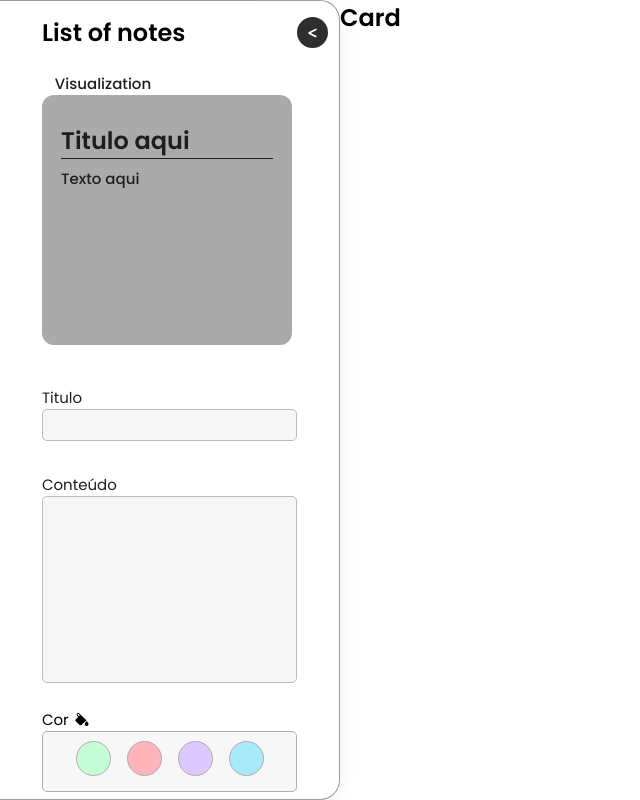
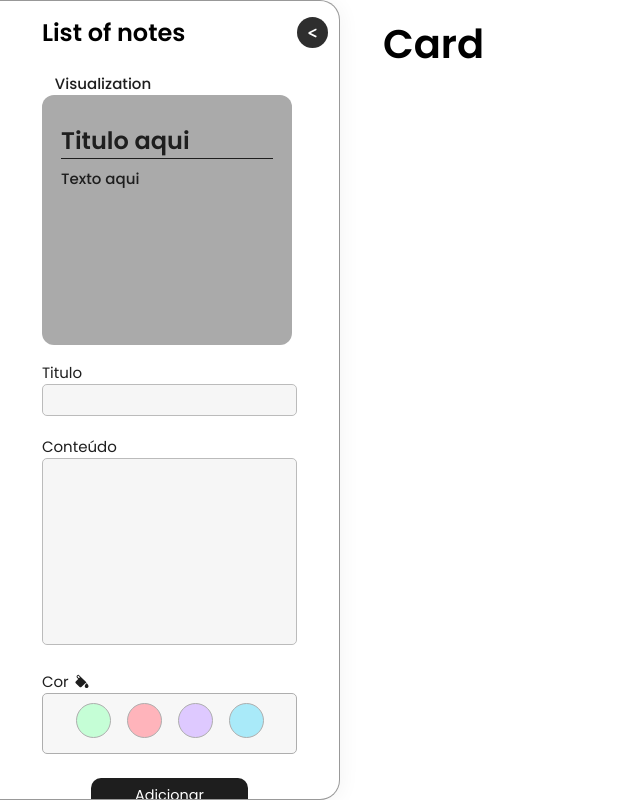
Before and after one commit to WillianOL/List-of-notes, a React (Vite) app: page / in a window 1280 px wide. Shown: the whole page, without its empty margins (0-640 px from the left). Built offline with nearby package versions, Linux system fonts and the light colour scheme.

Commit message:
Criação  da funcionaldiade de adicionar os cards(ainda não terminada)

```diff
--- a/src/GlobalContext.jsx
+++ b/src/GlobalContext.jsx
@@ -8,6 +8,7 @@ export const GlobalStorage = ({ children }) => {
     texto: 'Texto aqui',
     background: '#AAA',
   });
+  const [cardList, setCardList] = React.useState([]);
 
   function escreverTitulo({ target }) {
     setEstilo({ ...estilo, titulo: target.value || 'Titulo aqui' });
@@ -21,6 +22,10 @@ export const GlobalStorage = ({ children }) => {
     setEstilo({...estilo, background: cor})
   }
 
+  function adicionarCard() {
+    setCardList([...cardList, estilo])
+  }
+
   return (
     <GlobalContext.Provider
       value={{
@@ -29,6 +34,8 @@ export const GlobalStorage = ({ children }) => {
         escreverTitulo,
         escreverConteudo,
         selecionarCor,
+        adicionarCard,
+        cardList,
       }}
     >
       {children}
--- a/src/components/card_conteiner/CardConteiner.jsx
+++ b/src/components/card_conteiner/CardConteiner.jsx
@@ -1,9 +1,12 @@
 import React from 'react'
+import CardList from './CardList/CardList.jsx'
+import "./CardConteiner.scss"
 
 const CardConteiner = () => {
   return (
-    <section>
+    <section className='card_conteiner' >
       <h1>Card</h1>
+      <CardList />
     </section>
   )
 }
--- /dev/null
+++ b/src/components/card_conteiner/CardConteiner.scss
@@ -0,0 +1,41 @@
+.card_conteiner {
+  padding: 0.88rem 2.69rem;
+  h1 {
+    font-size: 2.5rem;
+  }
+
+  ul {
+    display: flex;
+    align-items: center;
+    justify-content: center;
+    gap: 1rem;
+    list-style: none;
+    flex-wrap: wrap;
+    width: 100%;
+    max-width: 65vw;
+
+    li {
+      padding: 1.56rem 2.18rem;
+      width: 295px;
+      height: 300px;
+      border-radius: 0.75rem;
+      box-shadow: 0px 0px 10px 0px rgba(0, 0, 0, 0.192);
+      animation: cardAparece .2s ease;
+      h2 {
+        border-bottom: 1px solid black;
+        color: #1E1E1E;
+        margin-bottom: 10px;
+      }
+    }
+  }
+}
+
+@keyframes cardAparece {
+  from {
+    transform: scale(0) translateX(-10px);
+  }
+
+  to {
+    transform: scale(1) translateX(0px);
+  }
+}
--- /dev/null
+++ b/src/components/card_conteiner/CardList/Card.jsx
@@ -0,0 +1,14 @@
+import React from 'react'
+
+const Card = ({card}) => {
+  const {background, titulo, texto} = card;
+
+  return (
+    <li style={{backgroundColor: background}}>
+      <h2>{titulo}</h2>
+      <p>{texto}</p>
+    </li>
+  )
+}
+
+export default Card
--- /dev/null
+++ b/src/components/card_conteiner/CardList/CardList.jsx
@@ -0,0 +1,15 @@
+import React from 'react'
+import { GlobalContext } from '../../../GlobalContext'
+import Card from './Card'
+
+const CardList = () => {
+  const {cardList} = React.useContext(GlobalContext)
+
+  return (
+    <ul>
+      {cardList.map(card =>  <Card key={card.titulo} card={card}/>)}
+    </ul>
+  )
+}
+
+export default CardList
--- /dev/null
+++ b/src/components/sidebar/ButtonAdd/ButtonAdd.jsx
@@ -0,0 +1,15 @@
+import React from 'react'
+import "./ButtonAdd.scss"
+import { GlobalContext } from '../../../GlobalContext'
+
+const ButtonAdd = () => {
+  const {adicionarCard} = React.useContext(GlobalContext)
+
+  return (
+    <div className='button_conteiner'>
+      <button className='button_add' onClick={adicionarCard}>Adicionar</button>
+    </div>
+  )
+}
+
+export default ButtonAdd
--- /dev/null
+++ b/src/components/sidebar/ButtonAdd/ButtonAdd.scss
@@ -0,0 +1,20 @@
+.button_conteiner {
+  display: flex;
+  align-items: center;
+  justify-content: center;
+  margin-top: 1.5rem;
+
+  button {
+    background-color: #1E1E1E;
+    color: white;
+    border-radius: 0.625rem;
+    width: fit-content;
+    padding: 0.44rem 2.75rem;
+    font-size: .9rem;
+    border: none;
+    cursor: pointer;
+    &:hover {
+      background-color: #444444;
+    }
+  }
+}
--- a/src/components/sidebar/ColorBar/ColoBar.scss
+++ b/src/components/sidebar/ColorBar/ColoBar.scss
@@ -6,6 +6,8 @@
     display: flex;
     align-items: center;
     font-size: 0.9375rem;
+    font-weight: 400;
+    color: #1E1E1E;
     gap: 0.31rem;
     svg {
       width: 0.99288rem;
--- a/src/components/sidebar/ColorBar/ColorSelector/ColorSelector.jsx
+++ b/src/components/sidebar/ColorBar/ColorSelector/ColorSelector.jsx
@@ -4,13 +4,9 @@ import { GlobalContext } from '../../../../GlobalContext'
 const ColorSelector = ({color}) => {
   const {selecionarCor} = React.useContext(GlobalContext)
 
-  function selecionarBotao() {
-    selecionarCor(color)
-  }
-
   return (
     <li>
-      <button style={{backgroundColor: color}} onClick={selecionarBotao}></button>
+      <button style={{backgroundColor: color}} onClick={() => selecionarCor(color)}></button>
     </li>
   )
 }
--- a/src/components/sidebar/InputsContent/InputsContent.scss
+++ b/src/components/sidebar/InputsContent/InputsContent.scss
@@ -1,8 +1,8 @@
 .inputConteiner {
   display: flex;
   flex-direction: column;
-  margin-top: 2.56rem;
-  gap: 2rem;
+  margin-top: 1rem;
+  gap: 1.2rem;
   div{
     display: flex;
     flex-direction: column;
--- a/src/components/sidebar/Sidebar.jsx
+++ b/src/components/sidebar/Sidebar.jsx
@@ -4,6 +4,7 @@ import "./Sidebar.scss"
 import CardVisualization from './CardVisualization/CardVisualization';
 import InputsContent from './InputsContent/InputsContent';
 import ColorBar from './ColorBar/ColorBar';
+import ButtonAdd from './ButtonAdd/ButtonAdd';
 
 const Sidebar = () => {
   const [close, setClose] = React.useState('')
@@ -14,6 +15,7 @@ const Sidebar = () => {
       <CardVisualization/>
       <InputsContent />
       <ColorBar />
+      <ButtonAdd />
     </section>
   )
 }
```
